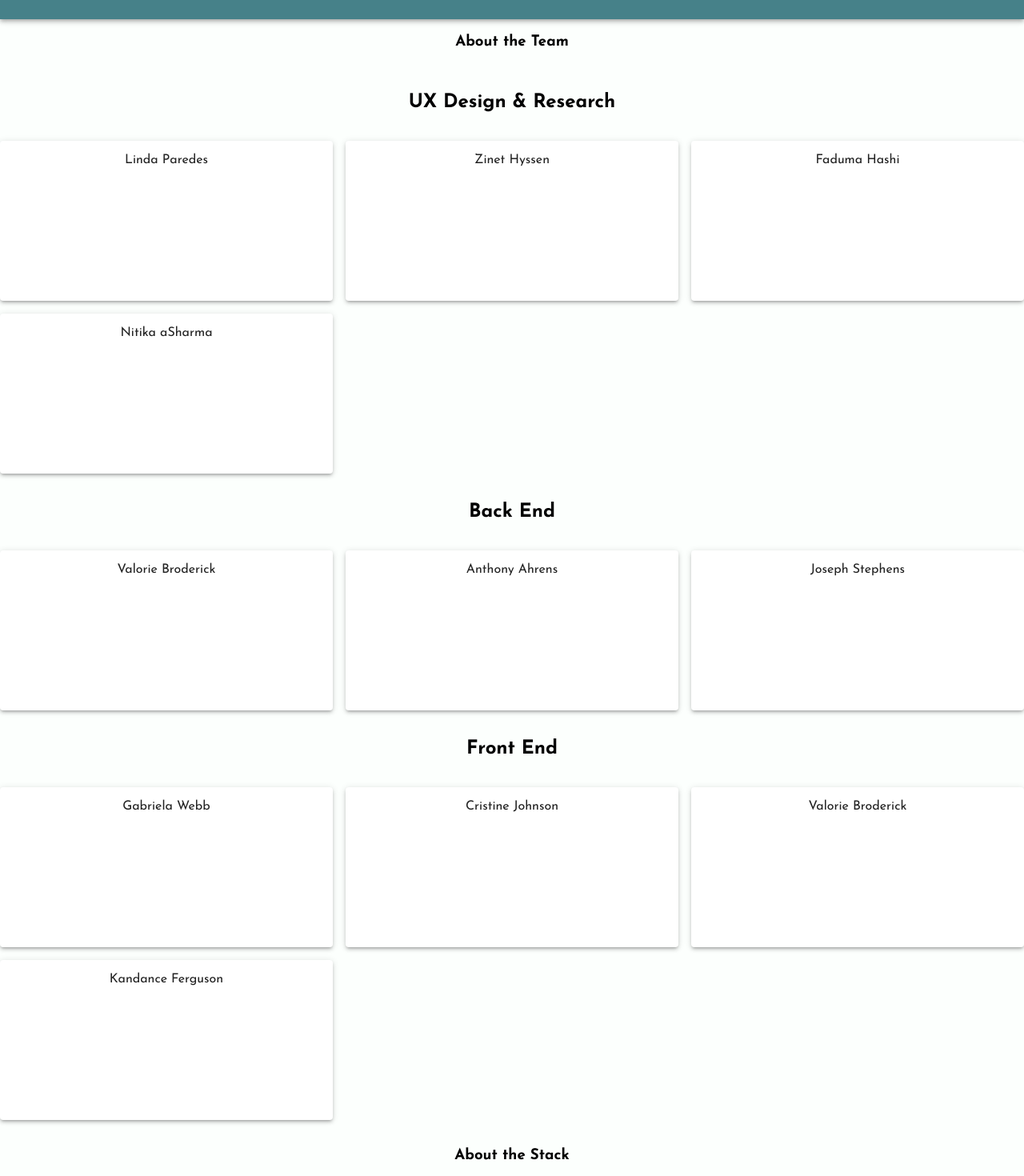
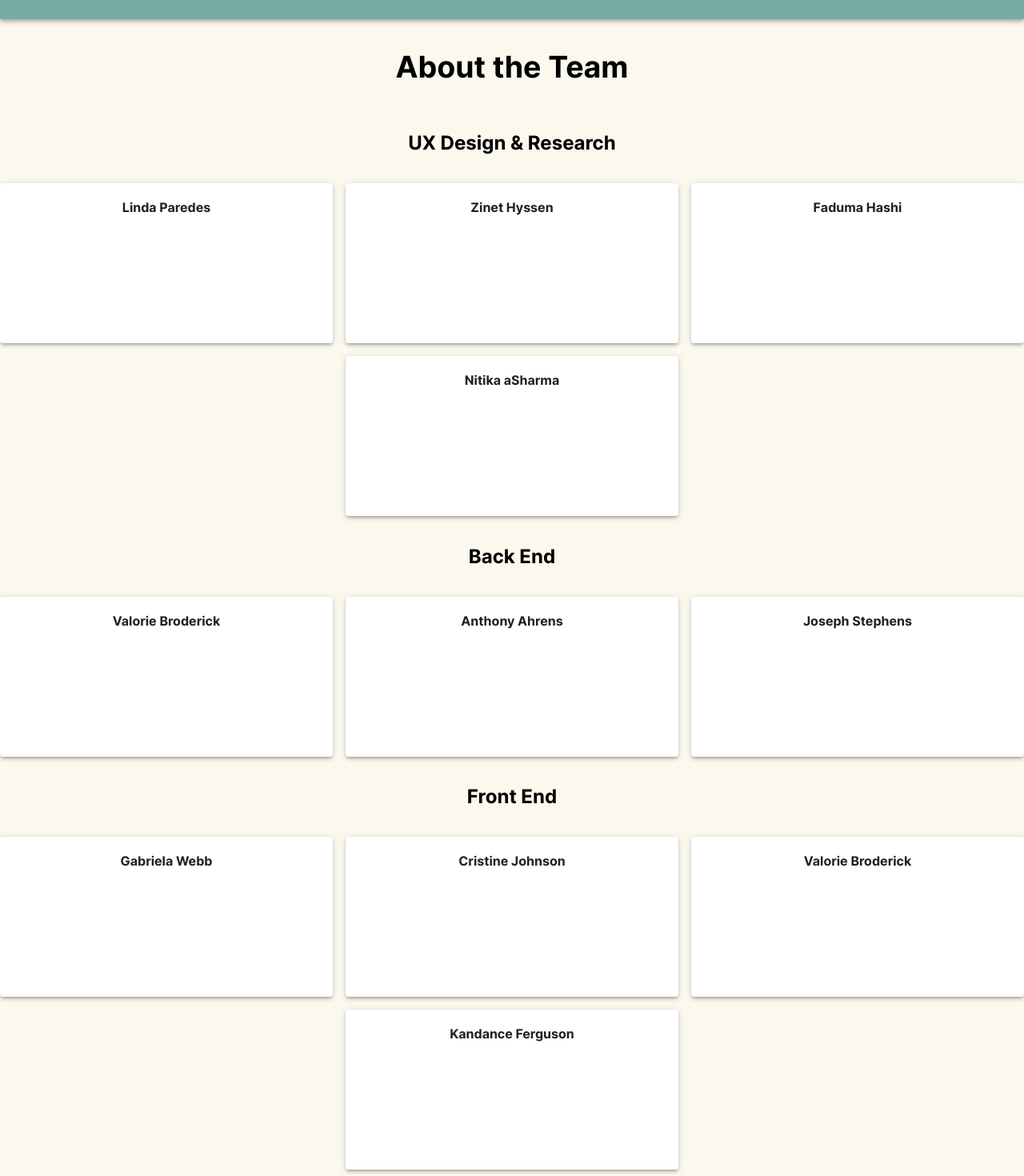
Before and after one commit to shybyeapp/shybye-web, a React (Create React App) app: page /about in a window 1280 px wide. Shown: the part 40-1510 px from the top of the page at 80% size. Built offline with nearby package versions, Linux system fonts and the light colour scheme.

Commit message:
finishing touches

```diff
--- a/src/App.css
+++ b/src/App.css
@@ -1,6 +1,6 @@
 .App {
   text-align: center;
-  background-color: #FCFFFD;
+  background-color: #FBF8EE;
 }
 
 /* .App-header {
--- a/src/App.js
+++ b/src/App.js
@@ -42,10 +42,10 @@ export default function App() {
   const theme = createTheme({
     palette: {
       background: {
-        default: "#FBFBEE",
+        // default: "#F8F1DE",
       },
       primary: {
-        main: "#468189",
+        main: "#77ACA2",
       },
       secondary: {
         main: "#F4E9CD",
--- a/src/components/AboutTeam.js
+++ b/src/components/AboutTeam.js
@@ -2,100 +2,240 @@ import * as React from "react";
 import Grid from "@mui/material/Grid";
 import Paper from "@mui/material/Paper";
 import { Box } from "@mui/system";
+import { Avatar } from "@mui/material";
 
 const AboutTeam = () => {
   return (
     <section>
-      <Grid item xs={12}>
+      <Grid
+        item
+        xs={12}
+        sx={{
+          fontFamily: "Inter",
+          fontSize: 32,
+          fontWeight: "bold",
+        }}
+        elevation={3}
+      >
         <h1>About the Team</h1>
       </Grid>
-      <Grid container spacing={2} alignItems="center">
-        <Grid item xs={12}></Grid>
-        <Grid item xs={12}>
+      <Grid container spacing={2} alignItems="center" justifyContent="center">
+        <Grid
+          item
+          xs={12}
+          sx={{
+            fontFamily: "Inter",
+            fontSize: 16,
+          }}
+          elevation={3}
+        >
           <h2>UX Design & Research</h2>
         </Grid>
 
-        <Grid item xs={6} md={4}>
-          <Paper sx={{ minHeight: 200 }} elevation={3}>
+        <Grid item xs={6} md={4} alignItems="center" justifyContent="center">
+          <Paper
+            sx={{
+              minHeight: 200,
+              fontFamily: "Inter",
+              fontSize: 16,
+              fontWeight: "bold",
+            }}
+            elevation={3}
+            alignItems="center"
+            justifyContent="center"
+          >
             <br></br>
             Linda Paredes
+            <br></br>
           </Paper>
         </Grid>
 
         <Grid item xs={6} md={4}>
-          <Paper sx={{ minHeight: 200 }} elevation={3}>
+          <Paper
+            sx={{
+              minHeight: 200,
+              fontFamily: "Inter",
+              fontSize: 16,
+              fontWeight: "bold",
+            }}
+            elevation={3}
+          >
             <br></br>Zinet Hyssen
           </Paper>
         </Grid>
 
         <Grid item xs={6} md={4}>
-          <Paper sx={{ minHeight: 200 }} elevation={3}>
+          <Paper
+            sx={{
+              minHeight: 200,
+              fontFamily: "Inter",
+              fontSize: 16,
+              fontWeight: "bold",
+            }}
+            elevation={3}
+          >
             <br></br>Faduma Hashi
           </Paper>
         </Grid>
 
         <Grid item xs={6} md={4}>
-          <Paper sx={{ minHeight: 200 }} elevation={3}>
+          <Paper
+            sx={{
+              minHeight: 200,
+              fontFamily: "Inter",
+              fontSize: 16,
+              fontWeight: "bold",
+            }}
+            elevation={3}
+          >
             <br></br>Nitika aSharma
           </Paper>
         </Grid>
 
-        <Grid item xs={12}>
+        <Grid
+          item
+          xs={12}
+          sx={{
+            fontFamily: "Inter",
+            fontSize: 16,
+          }}
+          elevation={3}
+        >
           <h2>Back End</h2>
         </Grid>
 
         <Grid item xs={6} md={4}>
-          <Paper sx={{ minHeight: 200 }} elevation={3}>
+          <Paper
+            sx={{
+              minHeight: 200,
+              fontFamily: "Inter",
+              fontSize: 16,
+              fontWeight: "bold",
+            }}
+            elevation={3}
+          >
             <br></br>
             <Box>Valorie Broderick</Box>
           </Paper>
         </Grid>
 
         <Grid item xs={6} md={4}>
-          <Paper sx={{ minHeight: 200 }} elevation={3}>
+          <Paper
+            sx={{
+              minHeight: 200,
+              fontFamily: "Inter",
+              fontSize: 16,
+              fontWeight: "bold",
+            }}
+            elevation={3}
+          >
             <br></br>Anthony Ahrens
           </Paper>
         </Grid>
 
         <Grid item xs={6} md={4}>
-          <Paper sx={{ minHeight: 200 }} elevation={3}>
+          <Paper
+            sx={{
+              minHeight: 200,
+              fontFamily: "Inter",
+              fontSize: 16,
+              fontWeight: "bold",
+            }}
+            elevation={3}
+          >
             <br></br>Joseph Stephens
           </Paper>
         </Grid>
 
-        <Grid item xs={12}>
+        <Grid
+          item
+          xs={12}
+          sx={{
+            fontFamily: "Inter",
+            fontSize: 16,
+          }}
+          elevation={3}
+        >
           <h2>Front End</h2>
         </Grid>
 
         <Grid item xs={6} md={4}>
-          <Paper sx={{ minHeight: 200 }} elevation={3}>
+          <Paper
+            sx={{
+              minHeight: 200,
+              fontFamily: "Inter",
+              fontSize: 16,
+              fontWeight: "bold",
+            }}
+            elevation={3}
+          >
             <br></br>Gabriela Webb
           </Paper>
         </Grid>
 
         <Grid item xs={6} md={4}>
-          <Paper sx={{ minHeight: 200 }} elevation={3}>
+          <Paper
+            sx={{
+              minHeight: 200,
+              fontFamily: "Inter",
+              fontSize: 16,
+              fontWeight: "bold",
+            }}
+            elevation={3}
+          >
             <br></br>Cristine Johnson
           </Paper>
         </Grid>
 
         <Grid item xs={6} md={4}>
-          <Paper sx={{ minHeight: 200 }} elevation={3}>
-            <br></br>
-            <Box>Valorie Broderick</Box>
+          <Paper
+            sx={{
+              minHeight: 200,
+              fontFamily: "Inter",
+              fontSize: 16,
+              fontWeight: "bold",
+            }}
+            elevation={3}
+          >
+            <br></br>Valorie Broderick
           </Paper>
         </Grid>
 
         <Grid item xs={6} md={4}>
-          <Paper sx={{ minHeight: 200 }} elevation={3}>
+          <Paper
+            sx={{
+              minHeight: 200,
+              fontFamily: "Inter",
+              fontSize: 16,
+              fontWeight: "bold",
+            }}
+            elevation={3}
+          >
             <br></br>Kandance Ferguson
           </Paper>
         </Grid>
 
-        <Grid item xs={12}>
+        <Grid
+          item
+          xs={12}
+          sx={{
+            fontFamily: "Inter",
+            fontSize: 32,
+          }}
+          elevation={3}
+        >
           <h1>About the Stack</h1>
         </Grid>
-        <Grid item xs={12}>
+        <Grid
+          item
+          xs={12}
+          sx={{
+            fontFamily: "Inter",
+            fontSize: 16,
+            lineHeight: 2,
+          }}
+          elevation={3}
+        >
           <body>
             This app was made in 4 days during the 2022 Girl Develop It Virtual
             Hackathon for Health.
--- a/src/components/Badges.js
+++ b/src/components/Badges.js
@@ -1,5 +1,5 @@
 import { Button, Grid } from "@mui/material";
-import { Link, useNavigate } from "react-router-dom";
+import { useNavigate } from "react-router-dom";
 
 const Badges = () => {
   const navigate = useNavigate();
--- a/src/components/Challenges.js
+++ b/src/components/Challenges.js
@@ -4,7 +4,7 @@ import ImageList from "@mui/material/ImageList";
 import { CardContent, Card } from "@mui/material";
 import Grid from "@mui/material/Grid";
 
-const BACKENDURL = "https://shy-bye-app.fly.dev";
+// const BACKENDURL = "https://shy-bye-app.fly.dev";
 
 export default function Challenges() {
   // const [allChallenges, setAllChallenges] = React.useState([]);
--- a/src/components/Home.js
+++ b/src/components/Home.js
@@ -33,12 +33,23 @@ function Home(props) {
   };
 
   return (
-    <Grid container spacing={2} alignItems="center" justifyContent="center">
+    <Grid
+      container
+      spacing={2}
+      alignItems="center"
+      justifyContent="center"
+      sx={{
+        fontFamily: "Inter",
+        fontSize: 32,
+        fontWeight: "bold",
+        lineHeight: 2,
+      }}
+    >
+      <br></br>
       <Grid item xs={12}></Grid>
       <Grid item xs={12} md={6}>
-        <br></br>
-        Complete challenges, collect rewards, reduce social anxiety!
-        <br></br>
+        Complete challenges,
+        <br></br>Collect rewards, & <br></br>Reduce social anxiety
         <br></br>
         <Button variant="contained" onClick={handleClickOpen}>
           Get Started
@@ -57,6 +68,7 @@ function Home(props) {
         <img
           src={require("../Images/Logos/ShyBye.png")}
           alt="ShyBye logo"
+          class="logo"
         ></img>
       </Grid>
     </Grid>
--- a/src/components/ResearchPage.js
+++ b/src/components/ResearchPage.js
@@ -1,27 +1,35 @@
+import Grid from "@mui/material/Grid";
 const ResearchPage = () => {
   return (
-    <section>
-      <body>
-        {" "}
-        <div class="research">
+    <Grid
+      container
+      spacing={2}
+      sx={{
+        lineHeight: 2,
+        fontSize: 18,
+      }}
+    >
+      <Grid xs={12} sx={{ m: 8, p: 8 }}>
         <p>
+          <b>
             Millions of Americans are affected by Social Anxiety disorder and
-            millions more suffer from an epidemic of loneliness. The CDC
-            considers loneliness and isolation a serious public health risk.
-            According to nih.gov, loneliness is linked to high blood pressure,
-            heart disease, obesity, a weakened immune system, anxiety,
+            millions more suffer from an epidemic of loneliness.
+          </b>
+        </p>
+        <p>
+          The CDC considers loneliness and isolation a serious public health
+          risk. According to nih.gov, loneliness is linked to high blood
+          pressure, heart disease, obesity, a weakened immune system, anxiety,
           depression, and cognitive decline.
         </p>
-
         <p>
           But never fear! ShyBye has your back! With ShyBye you will exercise
           your social muscles and have an epic time while making friends and
-            improving your overall well-being! Who knows? you may even make some
-            lasting, lifelong, changes!
+          improving your overall well-being!
         </p>
-        </div>
-      </body>
-    </section>
+        <p>Who knows? you may even make some lasting, lifelong, changes!</p>
+      </Grid>
+    </Grid>
   );
 };
 
--- a/src/components/SignIn.js
+++ b/src/components/SignIn.js
@@ -77,11 +77,7 @@ export default function SignIn(props) {
           </Button>
           <Grid container>
             <Grid item xs></Grid>
-            <Grid item>
-              <Link href="#" variant="body2">
-                {"Don't have an account? Sign Up"}
-              </Link>
-            </Grid>
+            <Grid item></Grid>
           </Grid>
         </Box>
       </Box>
--- a/src/index.css
+++ b/src/index.css
@@ -23,13 +23,11 @@ body {
   padding: 30px;
 }
 
-.research{
-  margin: 0 auto 0;
-  background-color: #F4E9CD;
-  padding: 300px;
-  height: 100%;
-  font-size: 25px;
+.logo {
+  border-radius: 40% ;
 }
+
+
 
 @font-face {
   font-family: "Josefin Sans";
```
Lines whose indentation alone changed are shown as unchanged.
